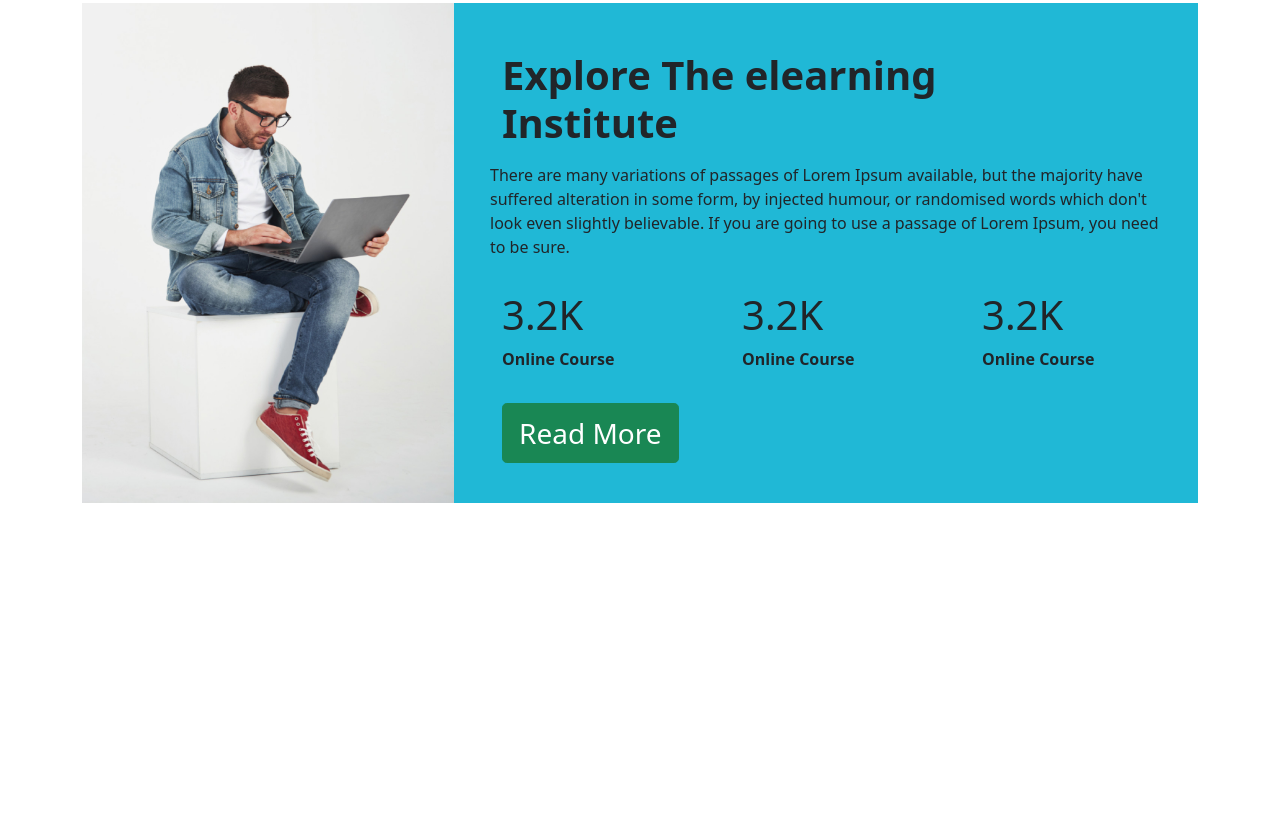
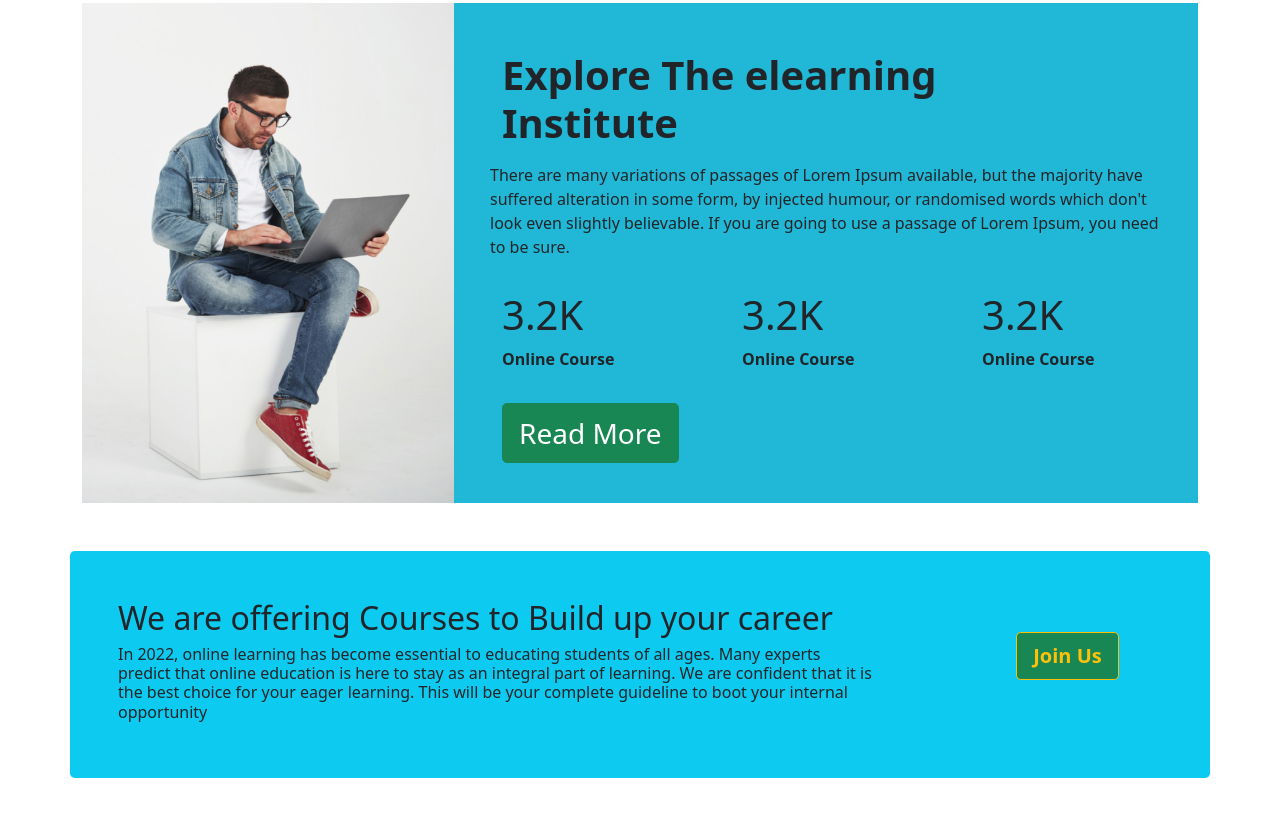
Before and after one commit to arfathusain/just-project, a plain HTML site: page index.html in a window 1280 px wide. Shown: the part 1569-2385 px from the top of the page. Before the commit the page ends 2120 px from the top, so only its background shows below. Drawn offline with nearby package versions, Linux system fonts and the light colour scheme.

Commit message:
added-offering

```diff
--- a/index.html
+++ b/index.html
@@ -253,9 +253,10 @@
     </header>
 
     <main>
+        <!--Explore The elearning Institute -->
         <div class="container mb-5">
             <div class="row row-cols-1 row-cols-md-1 g-0">
-                <div class="col-lg-4">
+                <div class="col-lg-4 col-md-12">
                     <img src="images/working.png" class="img-fluid" alt="">
                 </div>
                 <div class="col-lg-8" style="background-color:rgb(32, 184, 214);">
@@ -289,6 +290,25 @@
                 </div>
             </div>
         </div>
+        <!--Explore The elearning Institute end -->
+
+
+        <!--offering  -->
+        <div class="container mt-5 bg-info mb-5 rounded-3">
+            <div class="row d-flex justify-content-center align-items-center">
+                <div class="col-12 col-lg-9 py-5 px-5">
+                    <h2 class="">We are offering Courses to Build up your career</h2>
+                <h6 class="">In 2022, online learning has become essential to educating students of all ages. Many experts predict that online education is here to stay as an integral part of learning. We are confident that it is the best choice for your eager learning. This will be your complete guideline to boot your internal opportunity</h6>
+                </div>
+                <div class="col-12 col-lg-3">
+                    <div class="text-center pb-3">
+                        <button class="btn btn-outline-warning btn-lg btn-success text-nowrap fw-bold rounded-3">Join Us</button>
+                    </div>
+                </div>
+            </div>
+        </div>
+        <!--offering  end-->
+
     </main>
 
     <footer>
```
